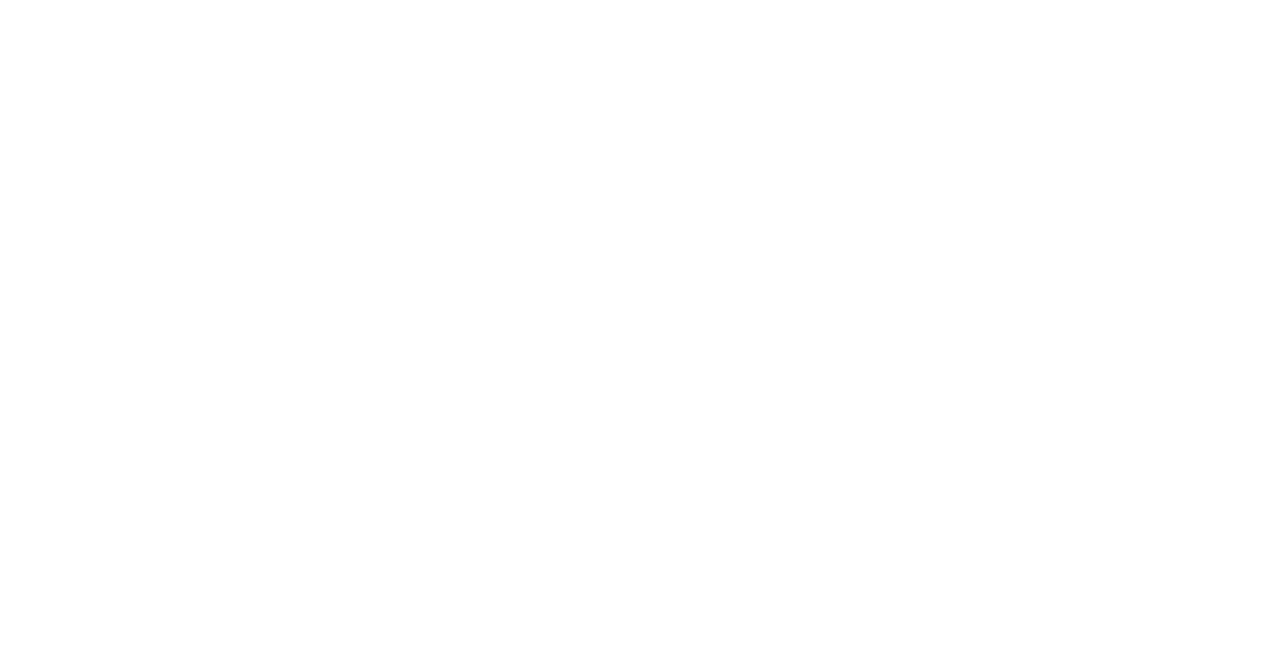
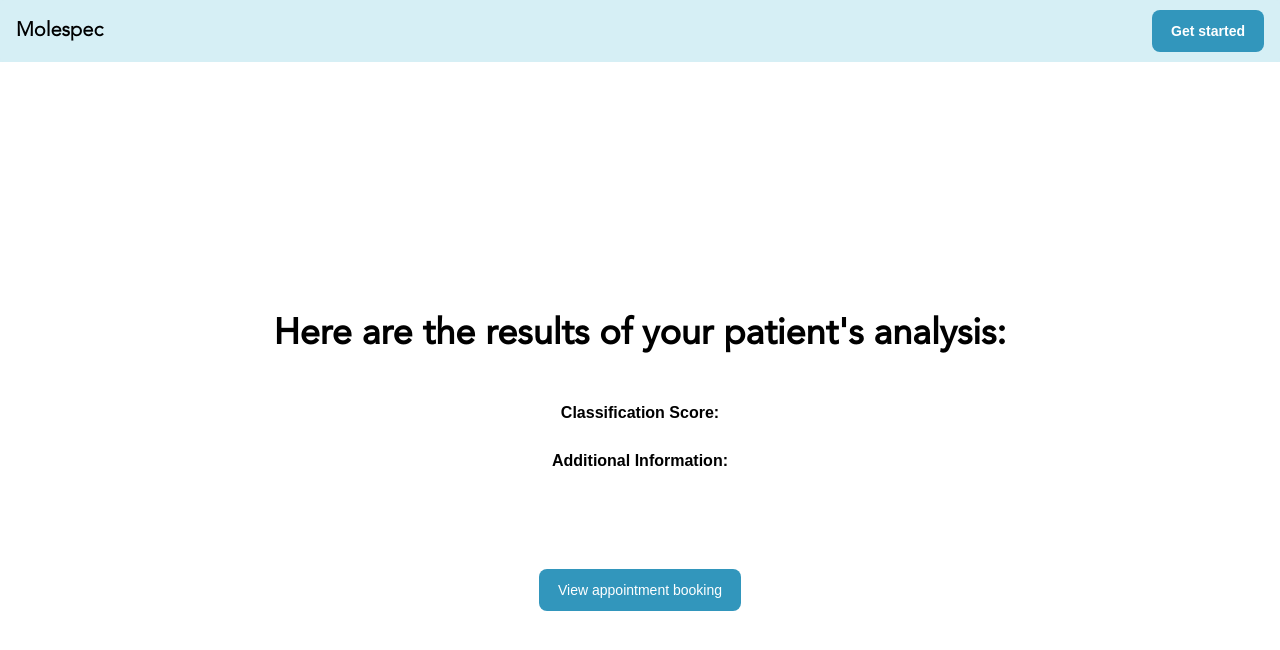
Before and after one commit to amaankahmad/ef-ai-hackathon-frontend, a React (Create React App) app: page /clinician in a window 1280 px wide. Before the commit this address had no page. Shown: the top 650 px of the page. Built offline with nearby package versions, Linux system fonts and the light colour scheme.

Commit message:
pre-inspection endpoint connected

```diff
--- a/src/pages/Additional Questions/index.tsx
+++ b/src/pages/Additional Questions/index.tsx
@@ -4,6 +4,7 @@
 import { useNavigate } from "react-router-dom";
 import RootPage from "../root";
 import { Button, TextInput } from "flowbite-react";
+import axios from "axios";
 
 export function formTextField(
   label: any,
@@ -61,7 +62,7 @@
     setFormData({ ...formData, [field]: e.target.value });
   };
 
-  const handleSubmit = () => {
+  const handleSubmit = async () => {
     const {
       moleLocation,
       familyHistory,
@@ -69,6 +70,7 @@
       moleChange,
       moleSensation,
     } = formData;
+
     if (
       !moleLocation ||
       !familyHistory ||
@@ -79,10 +81,38 @@
       setError("All fields must be filled.");
       return;
     }
+
     setError(null);
     console.log("Submitting data:", formData);
-    navigate("/booking");
-    // Navigate or perform other actions
+
+    try {
+      // Prepare the data to send to the /pre-inspection endpoint
+      const responses = [
+        // moleLocation,
+        familyHistory,
+        moleDuration,
+        moleChange,
+        moleSensation,
+      ];
+
+      // Make the Axios POST request
+      const response = await axios.post(
+        "http://localhost:8080/pre-inspection",
+        {
+          responses,
+        }
+      );
+
+      // Handle the response
+      if (response.data) {
+        console.log("Received response:", response.data);
+        // You can navigate or perform other actions based on the response
+        navigate("/booking");
+      }
+    } catch (error) {
+      console.error("Error submitting data:", error);
+      setError("An error occurred while submitting the data.");
+    }
   };
 
   return (
--- /dev/null
+++ b/src/pages/Clinician view/index.tsx
@@ -0,0 +1,64 @@
+// Import necessary modules and hooks
+import { useEffect, useState } from "react";
+import RootPage from "../root";
+import { Button } from "flowbite-react";
+
+// Define the ClinicianPage component
+const ClinicianPage = ({
+  capturedImage,
+  classificationScore,
+  additionalInfo,
+}) => {
+  // State for handling image
+  const [imageSrc, setImageSrc] = useState(null);
+
+  // Effect to read the captured image from the props
+  useEffect(() => {
+    if (capturedImage) {
+      const reader = new FileReader();
+      reader.onloadend = () => {
+        setImageSrc(reader.result);
+      };
+      reader.readAsDataURL(capturedImage);
+    }
+  }, [capturedImage]);
+
+  // Placeholder function for adding event to calendar
+  const addToCalendar = () => {
+    alert("View booking feature not yet implemented.");
+  };
+
+  return (
+    <RootPage header="home">
+      <div className="flex flex-col items-center justify-center h-screen px-4">
+        <h1 className="text-4xl font-bold mb-12">
+          Here are the results of your patient's analysis:
+        </h1>
+        {imageSrc && (
+          <div className="mb-6">
+            <img
+              src={imageSrc}
+              alt="Mole"
+              className="w-48 h-48 object-cover rounded-full"
+            />
+          </div>
+        )}
+        <div className="mb-6">
+          <strong>Classification Score:</strong> {classificationScore}
+        </div>
+        <div className="mb-12">
+          <strong>Additional Information:</strong> {additionalInfo}
+        </div>
+        <Button
+          onClick={addToCalendar}
+          className="mt-12"
+          style={{ backgroundColor: "#3296BC" }}
+        >
+          View appointment booking
+        </Button>
+      </div>
+    </RootPage>
+  );
+};
+
+export default ClinicianPage;
--- a/src/pages/Confirmation/index.tsx
+++ b/src/pages/Confirmation/index.tsx
@@ -67,6 +67,13 @@
         >
           Add to Calendar
         </Button>
+        <Button
+          onClick={() => navigate("/clinician")}
+          className="mt-36"
+          style={{ backgroundColor: "#3296BC" }}
+        >
+          Want to see the Clinician view?
+        </Button>
       </div>
     </RootPage>
   );
--- a/src/routes/index.tsx
+++ b/src/routes/index.tsx
@@ -11,6 +11,7 @@
 import AnalysisPage from "../pages/Analysis";
 import ConfirmationPage from "../pages/Confirmation";
 import NoCTAPage from "../pages/No CTA";
+import ClinicianPage from "../pages/Clinician view";
 
 const AppRoutes = () => {
   return (
@@ -24,6 +25,16 @@
       <Route path="/analysis" element={<AnalysisPage />} />
       <Route path="/negative" element={<NoCTAPage />} />
       <Route path="/error" element={<Error />} />
+      <Route
+        path="/clinician"
+        element={
+          <ClinicianPage
+            capturedImage={undefined}
+            classificationScore={undefined}
+            additionalInfo={undefined}
+          />
+        }
+      />
       <Route path="/coming-soon" element={<ComingSoonPage />} />
     </Routes>
   );
```
